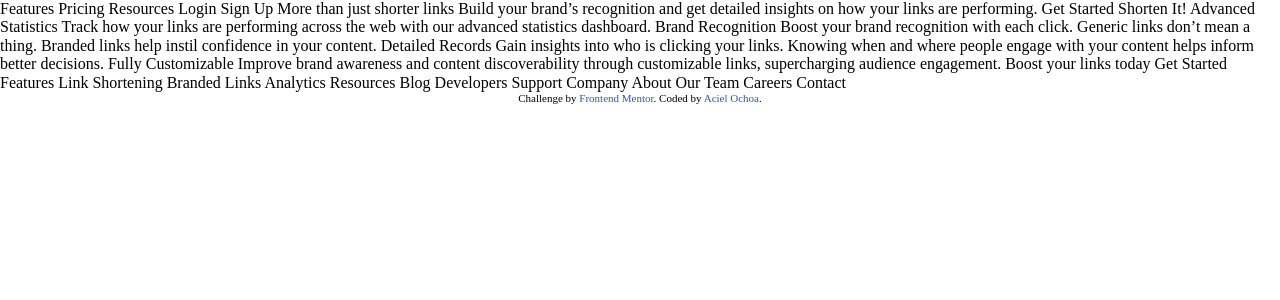
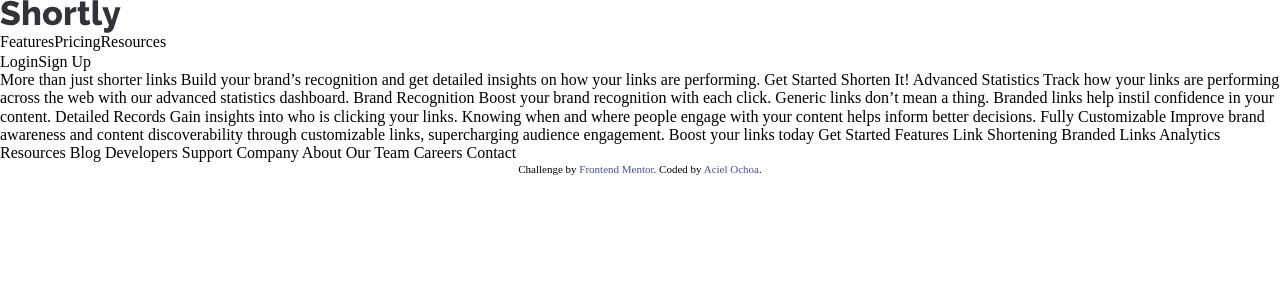
Before and after one commit to AceIsHuman/url-shortening-api, a React (Create React App) app: page / in a window 1280 px wide. Shown: the top 300 px of the page. Built offline with nearby package versions, Linux system fonts and the light colour scheme.

Commit message:
import NavBar into App

```diff
--- a/src/App.js
+++ b/src/App.js
@@ -1,10 +1,12 @@
 import React from 'react';
+import NavBar from './components/NavBar';
 import './App.css';
 
 function App() {
   return (
     <div>
-      Features Pricing Resources Login Sign Up More than just shorter links
+      <NavBar />
+      More than just shorter links
       Build your brand’s recognition and get detailed insights on how your links
       are performing. Get Started Shorten It! Advanced Statistics Track how your
       links are performing across the web with our advanced statistics
```
